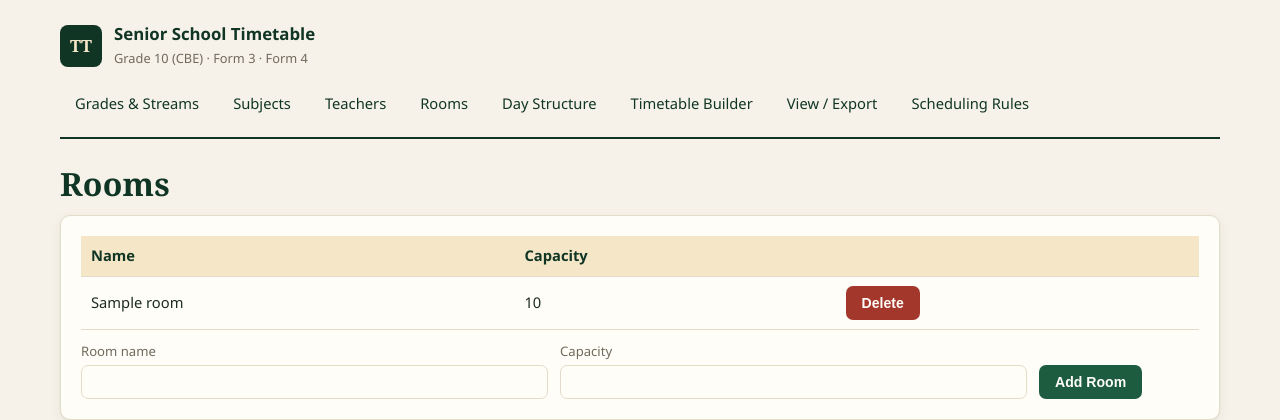
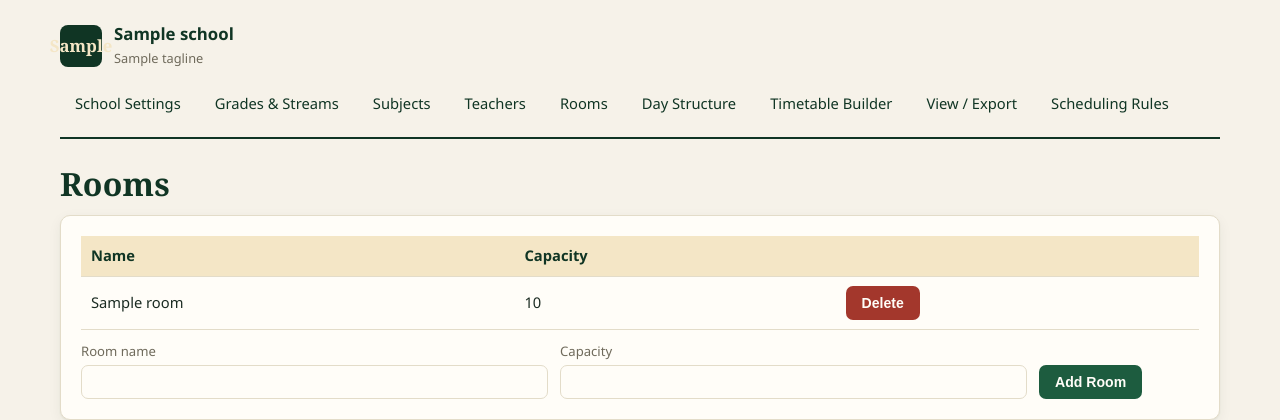
Before and after one commit to jumasir703-dot/Gtimetable, a Flask app: template templates/rooms.html in a window 1280 px wide. Shown: the top 420 px of the page. Run offline with Flask 3, Linux system fonts and the light colour scheme; the template is opened without the code that fills it: most values are stand-ins (such as "Sample title", 1, 10 or a date in 2020); parts of the project's set-up code (start-up, migrations or seed data) failed here and were passed over; some libraries are stand-ins or nearby versions.

Commit message:
Update base.html

```diff
--- a/templates/base.html
+++ b/templates/base.html
@@ -3,7 +3,7 @@
 <head>
 <meta charset="UTF-8">
 <meta name="viewport" content="width=device-width, initial-scale=1.0">
-<title>{% block title %}Timetable{% endblock %} · Senior School Timetable</title>
+<title>{% block title %}Timetable{% endblock %} · {{ school.name }}</title>
 <link rel="stylesheet" href="{{ url_for('static', filename='style.css') }}">
 
 <!-- PWA: installable "app" support -->
@@ -13,19 +13,20 @@
 <link rel="apple-touch-icon" href="{{ url_for('static', filename='icons/icon-192.png') }}">
 <meta name="apple-mobile-web-app-capable" content="yes">
 <meta name="apple-mobile-web-app-status-bar-style" content="black-translucent">
-<meta name="apple-mobile-web-app-title" content="Timetable">
+<meta name="apple-mobile-web-app-title" content="{{ school.name }}">
 </head>
 <body>
 <div class="shell">
   <header class="topbar">
     <div class="brand">
-      <span class="brand-mark">TT</span>
+      <span class="brand-mark">{{ school.brand_mark }}</span>
       <div class="brand-text">
-        <strong>Senior School Timetable</strong>
-        <span>Grade 10 (CBE) · Form 3 · Form 4</span>
+        <strong>{{ school.name }}</strong>
+        <span>{{ school.tagline }}</span>
       </div>
     </div>
     <nav class="tabs">
+      <a href="{{ url_for('settings_page') }}" class="{{ 'active' if request.endpoint=='settings_page' else '' }}">School Settings</a>
       <a href="{{ url_for('grades_page') }}" class="{{ 'active' if request.endpoint=='grades_page' else '' }}">Grades &amp; Streams</a>
       <a href="{{ url_for('subjects_page') }}" class="{{ 'active' if request.endpoint=='subjects_page' else '' }}">Subjects</a>
       <a href="{{ url_for('teachers_page') }}" class="{{ 'active' if request.endpoint=='teachers_page' else '' }}">Teachers</a>
```
